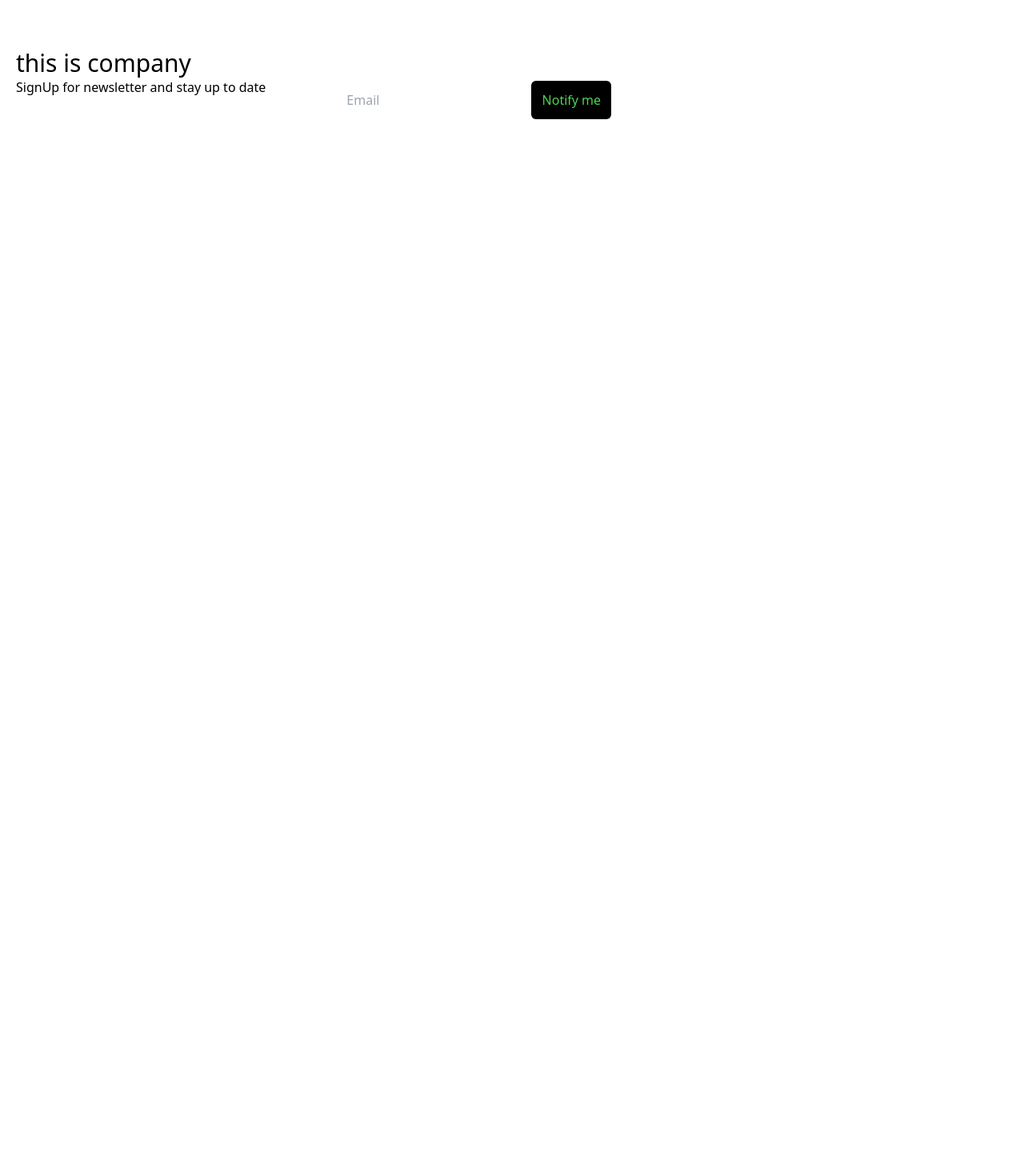
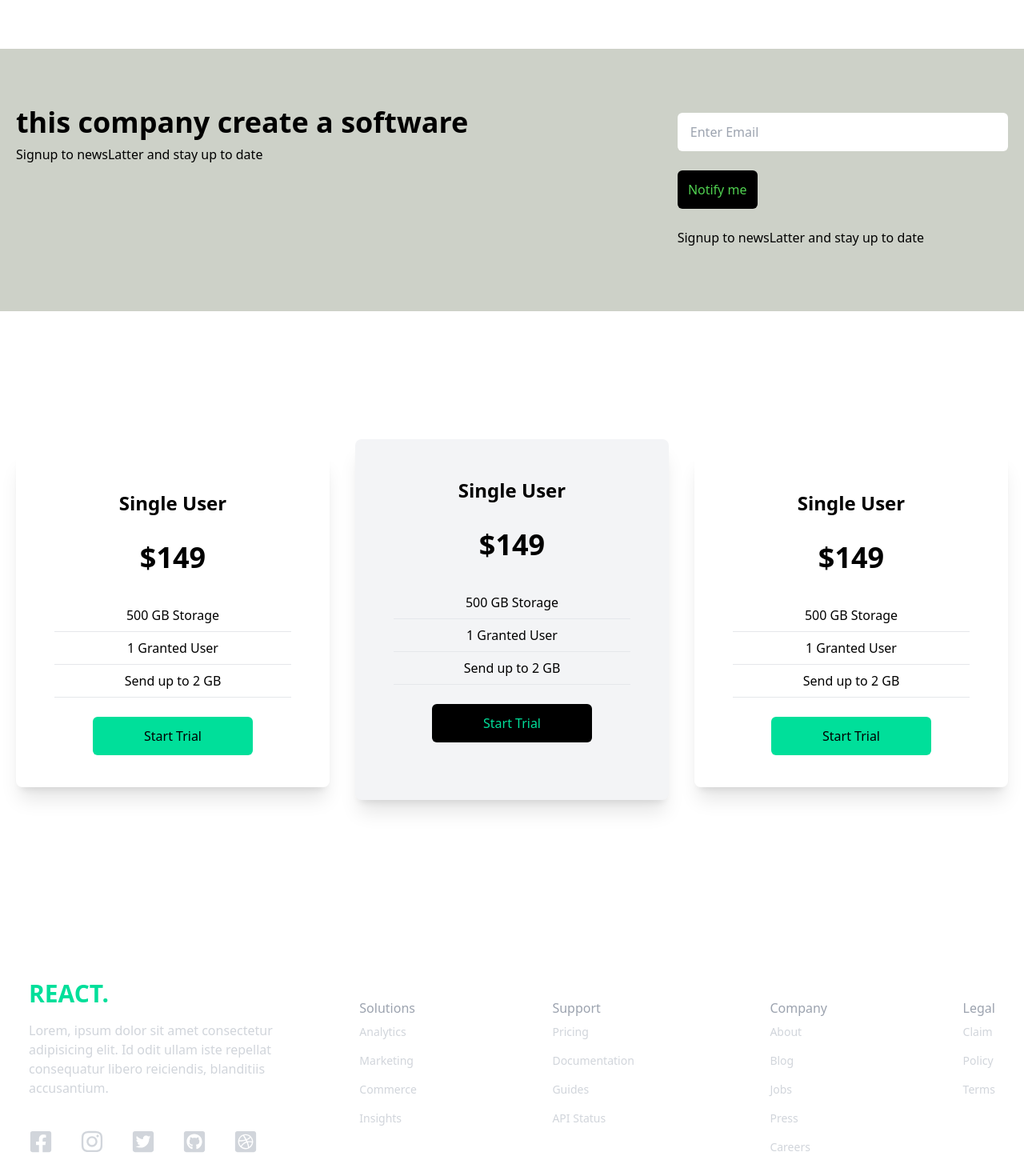
Before and after one commit to zalmicoding/tailwind-react-website, a React (Create React App) app: page / in a window 1280 px wide. Shown: the part 980-2450 px from the top of the page at 80% size. Before the commit the page ends 1169 px from the top, so only its background shows below. Built offline with nearby package versions, Linux system fonts and the light colour scheme.

Commit message:
react-tailwind app completed

```diff
--- a/src/App.js
+++ b/src/App.js
@@ -1,8 +1,12 @@
 import React from "react";
 import Analytics from "./components/Analytics";
+import Cards from "./components/Cards";
+import Footer from "./components/Footer";
 import Hero from "./components/Hero";
 import Navbar from "./components/Navbar";
 import Newsletter from "./components/Newsletter";
+
+
 
 function App() {
 
@@ -12,6 +16,9 @@
         <Hero/>
         <Analytics/>
         <Newsletter/>
+        <Cards/>
+        <Footer/>
+
     </div>
   );
 }
--- /dev/null
+++ b/src/components/Cards.jsx
@@ -0,0 +1,46 @@
+import React from 'react';
+
+
+const Cards = () => {
+  return (
+    <div className='w-full py-[10rem] px-4 bg-white'>
+      <div className='max-w-[1240px] mx-auto grid md:grid-cols-3 gap-8'>
+          <div className='w-full shadow-xl flex flex-col p-4 my-4 rounded-lg hover:scale-105 duration-300'>
+              {/* <img className='w-20 mx-auto mt-[-3rem] bg-white' alt="/" /> */}
+              <h2 className='text-2xl font-bold text-center py-8'>Single User</h2>
+              <p className='text-center text-4xl font-bold'>$149</p>
+              <div className='text-center font-medium'>
+                  <p className='py-2 border-b mx-8 mt-8'>500 GB Storage</p>
+                  <p className='py-2 border-b mx-8'>1 Granted User</p>
+                  <p className='py-2 border-b mx-8'>Send up to 2 GB</p>
+              </div>
+              <button className='bg-[#00df9a] w-[200px] rounded-md font-medium my-6 mx-auto px-6 py-3'>Start Trial</button>
+          </div>
+          <div className='w-full shadow-xl bg-gray-100 flex flex-col p-4 md:my-0 my-8 rounded-lg hover:scale-105 duration-300'>
+              {/* <img className='w-20 mx-auto mt-[-3rem] bg-transparent'alt="/" /> */}
+              <h2 className='text-2xl font-bold text-center py-8'>Single User</h2>
+              <p className='text-center text-4xl font-bold'>$149</p>
+              <div className='text-center font-medium'>
+                  <p className='py-2 border-b mx-8 mt-8'>500 GB Storage</p>
+                  <p className='py-2 border-b mx-8'>1 Granted User</p>
+                  <p className='py-2 border-b mx-8'>Send up to 2 GB</p>
+              </div>
+              <button className='bg-black text-[#00df9a] w-[200px] rounded-md font-medium my-6 mx-auto px-6 py-3'>Start Trial</button>
+          </div>
+          <div className='w-full shadow-xl flex flex-col p-4 my-4 rounded-lg hover:scale-105 duration-300'>
+              {/* <img className='w-20 mx-auto mt-[-3rem] bg-white'  alt="/" /> */}
+              <h2 className='text-2xl font-bold text-center py-8'>Single User</h2>
+              <p className='text-center text-4xl font-bold'>$149</p>
+              <div className='text-center font-medium'>
+                  <p className='py-2 border-b mx-8 mt-8'>500 GB Storage</p>
+                  <p className='py-2 border-b mx-8'>1 Granted User</p>
+                  <p className='py-2 border-b mx-8'>Send up to 2 GB</p>
+              </div>
+              <button className='bg-[#00df9a] w-[200px] rounded-md font-medium my-6 mx-auto px-6 py-3'>Start Trial</button>
+          </div>
+      </div>
+    </div>
+  );
+};
+
+export default Cards;
--- /dev/null
+++ b/src/components/Footer.jsx
@@ -0,0 +1,66 @@
+import React from 'react';
+import {
+  FaDribbbleSquare,
+  FaFacebookSquare,
+  FaGithubSquare,
+  FaInstagram,
+  FaTwitterSquare,
+} from 'react-icons/fa';
+
+const Footer = () => {
+  return (
+    <div className='max-w-[1240px] mx-auto py-16 px-4 grid lg:grid-cols-3 gap-8  text-gray-300'>
+      <div>
+        <h1 className='w-full text-3xl font-bold text-[#00df9a]'>REACT.</h1>
+        <p className='py-4'>Lorem, ipsum dolor sit amet consectetur adipisicing elit. Id odit ullam iste repellat consequatur libero reiciendis, blanditiis accusantium.</p>
+        <div className='flex justify-between md:w-[75%] my-6'>
+            <FaFacebookSquare size={30} />
+            <FaInstagram size={30} />
+            <FaTwitterSquare size={30} />
+            <FaGithubSquare size={30} />
+            <FaDribbbleSquare size={30} />
+        </div>
+      </div>
+      <div className='lg:col-span-2 flex justify-between mt-6'>
+    <div>
+        <h6 className='font-medium text-gray-400'>Solutions</h6>
+        <ul>
+            <li className='py-2 text-sm'>Analytics</li>
+            <li className='py-2 text-sm'>Marketing</li>
+            <li className='py-2 text-sm'>Commerce</li>
+            <li className='py-2 text-sm'>Insights</li>
+        </ul>
+    </div>
+    <div>
+        <h6 className='font-medium text-gray-400'>Support</h6>
+        <ul>
+            <li className='py-2 text-sm'>Pricing</li>
+            <li className='py-2 text-sm'>Documentation</li>
+            <li className='py-2 text-sm'>Guides</li>
+            <li className='py-2 text-sm'>API Status</li>
+        </ul>
+    </div>
+    <div>
+        <h6 className='font-medium text-gray-400'>Company</h6>
+        <ul>
+            <li className='py-2 text-sm'>About</li>
+            <li className='py-2 text-sm'>Blog</li>
+            <li className='py-2 text-sm'>Jobs</li>
+            <li className='py-2 text-sm'>Press</li>
+            <li className='py-2 text-sm'>Careers</li>
+        </ul>
+    </div>
+    <div>
+        <h6 className='font-medium text-gray-400'>Legal</h6>
+        <ul>
+            <li className='py-2 text-sm'>Claim</li>
+            <li className='py-2 text-sm'>Policy</li>
+            <li className='py-2 text-sm'>Terms</li>
+        </ul>
+    </div>
+      </div>
+    </div>
+  );
+};
+
+export default Footer;
--- a/src/components/Hero.jsx
+++ b/src/components/Hero.jsx
@@ -3,7 +3,7 @@
 
 const Hero = () => {
   return (
-    <div className='text-[#000000] bg-[#fee0e0] h-[34rem]'>
+    <div className='text-[#000000] bg-[#4534] h-[34rem]'>
         <div className="max-w-800px mt-[-140px] w-full h-screen mx-auto text-center flex flex-col   justify-center">
             <p className='lg:text-3xl sm:text-4xl text:xl font-bold  p-2'>software company</p>
 
--- a/src/components/Newsletter.jsx
+++ b/src/components/Newsletter.jsx
@@ -2,21 +2,32 @@
 
 const Newsletter = () => {
   return (
-   <div className='w-full '>
-        <div className='max-w-[1240px] mx-auto grid lg:grid-cols-3'>
-            <div>
-                <h1 className='lg:text-3xl sm:text-4xl'>this is company </h1>
-                <p> SignUp for newsletter and stay up to date </p>
+   <div className='w-full py-16 bg-[#4534] px-4'>
+
+    <div className='max-w-[1240px] mx-auto grid lg:grid-cols-3'>
+      <div className='lg:col-span-2'>
+
+          <h1 className='md:text-4xl sm:text-3xl text-3xl font-bold py-2'>this company create a software</h1>
+          <p>Signup to newsLatter and stay up to date</p>
+
+
+      </div>
+
+        <div className='my-4'>
+            <div className=' sm:flex-row item-center w-full'>
+
+              <input type="email" name="" id=""  className='p-3 flex w-full rounded-md ' placeholder=' Enter Email '/>
+              <button className='bg-[black] text-[#50d150]  w-[100px] rounded-md font-medium my-6 mx-auto py-3'>Notify me </button>
+
+
             </div>
+              <p> Signup to newsLatter and stay up to date  </p>
 
-            <div className='my-4'>
-               <div>
-                  <input type="email" placeholder='Email'/>
-                  <button className='bg-[black] text-[#50d150]  w-[100px] rounded-md font-medium my-6 mx-auto py-3'>Notify me</button>
-               </div>
-            </div>
         </div>
+
     </div>
+
+  </div>
   )
 }
 
```
